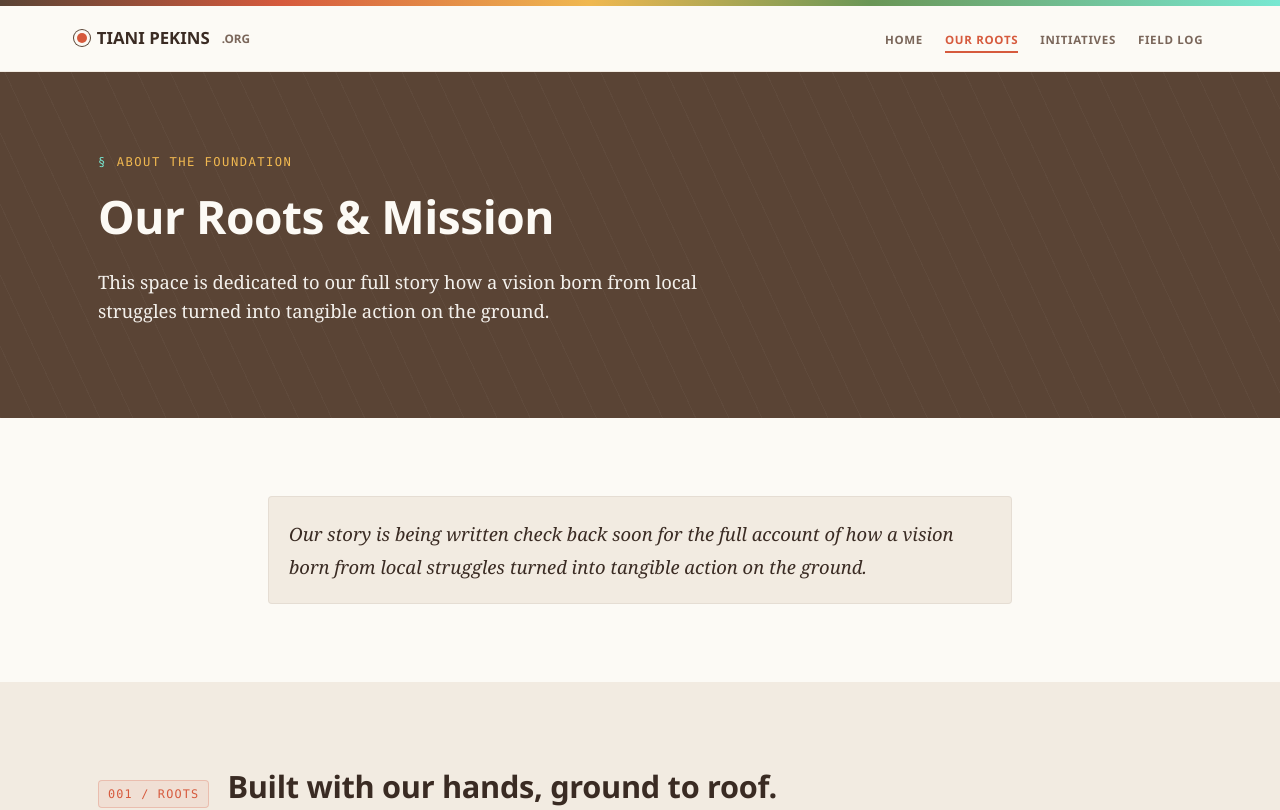
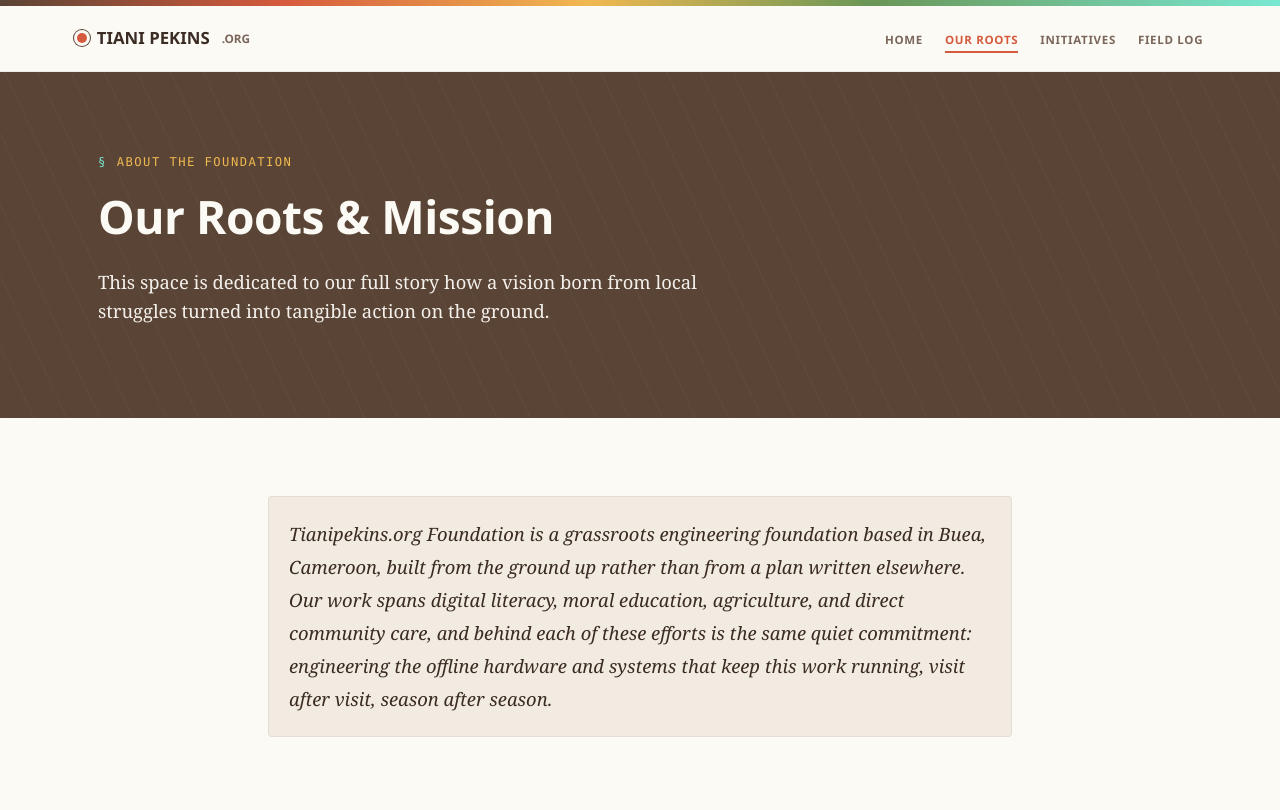
Before and after one commit to Tpekins/Foundation, a React (Vite) app in the folder apps/frontend/: page /about in a window 1280 px wide. Shown: the top 810 px of the page. Built offline with nearby package versions, Linux system fonts and the light colour scheme; no server answers.

Commit message:
feat: update Hero and AboutUs components for improved clarity and consistency in messaging

```diff
--- a/apps/frontend/src/components/Hero.tsx
+++ b/apps/frontend/src/components/Hero.tsx
@@ -8,10 +8,10 @@ export function Hero() {
             FIELD LOG   BUEA, SILICON MOUNTAIN, CAMEROON
           </div>
           <h1 className="font-display font-extrabold text-[clamp(1.9rem,4vw,3.1rem)] leading-[1.1] tracking-[-0.01em] mb-5">
-            From <span className="text-ochre">red earth</span> to fingerprint sensor   we build the whole pipeline.
+            From <span className="text-ochre">red earth</span> to fingerprint sensor - we build the whole pipeline.
           </h1>
           <p className="font-body text-[1.12rem] text-paper/[0.92] max-w-[560px] mb-8">
-            A grassroots foundation working across digital literacy, moral education, agriculture, and community care   engineering the offline hardware that runs underneath it, and giving Cameroon's informal workers a free way to be found.
+            A grassroots foundation working across digital literacy, moral education, agriculture, and community care-engineering the offline hardware that runs underneath it, and giving Cameroon's informal workers a free way to be found.
           </p>
           <div className="flex gap-[14px] flex-wrap">
             <a href="/about#ourroots" className="font-ui font-bold text-[0.8rem] tracking-[0.04em] uppercase px-6 py-[13px] no-underline rounded-sm inline-flex items-center gap-2 transition-all cursor-pointer border-none bg-laterite text-paper hover:bg-ochre hover:text-soil hover:-translate-y-[1px] focus-visible:outline-2 focus-visible:outline-signal focus-visible:outline-offset-2">
--- a/apps/frontend/src/pages/AboutUs.tsx
+++ b/apps/frontend/src/pages/AboutUs.tsx
@@ -43,7 +43,9 @@ export function AboutUs() {
               </p>
             ) : (
               <p className="p-5 bg-paper-dim border border-ink-soft/10 italic text-ink rounded-sm">
-                Our story is being written   check back soon for the full account of how a vision born from local struggles turned into tangible action on the ground.
+                Tianipekins.org Foundation is a grassroots engineering foundation based in Buea, Cameroon, built from the ground up rather than from a plan written elsewhere.
+                 Our work spans digital literacy, moral education, agriculture, and direct community care, and behind each of these efforts is the same quiet
+                  commitment: engineering the offline hardware and systems that keep this work running, visit after visit, season after season.
               </p>
             )}
           </div>
```
